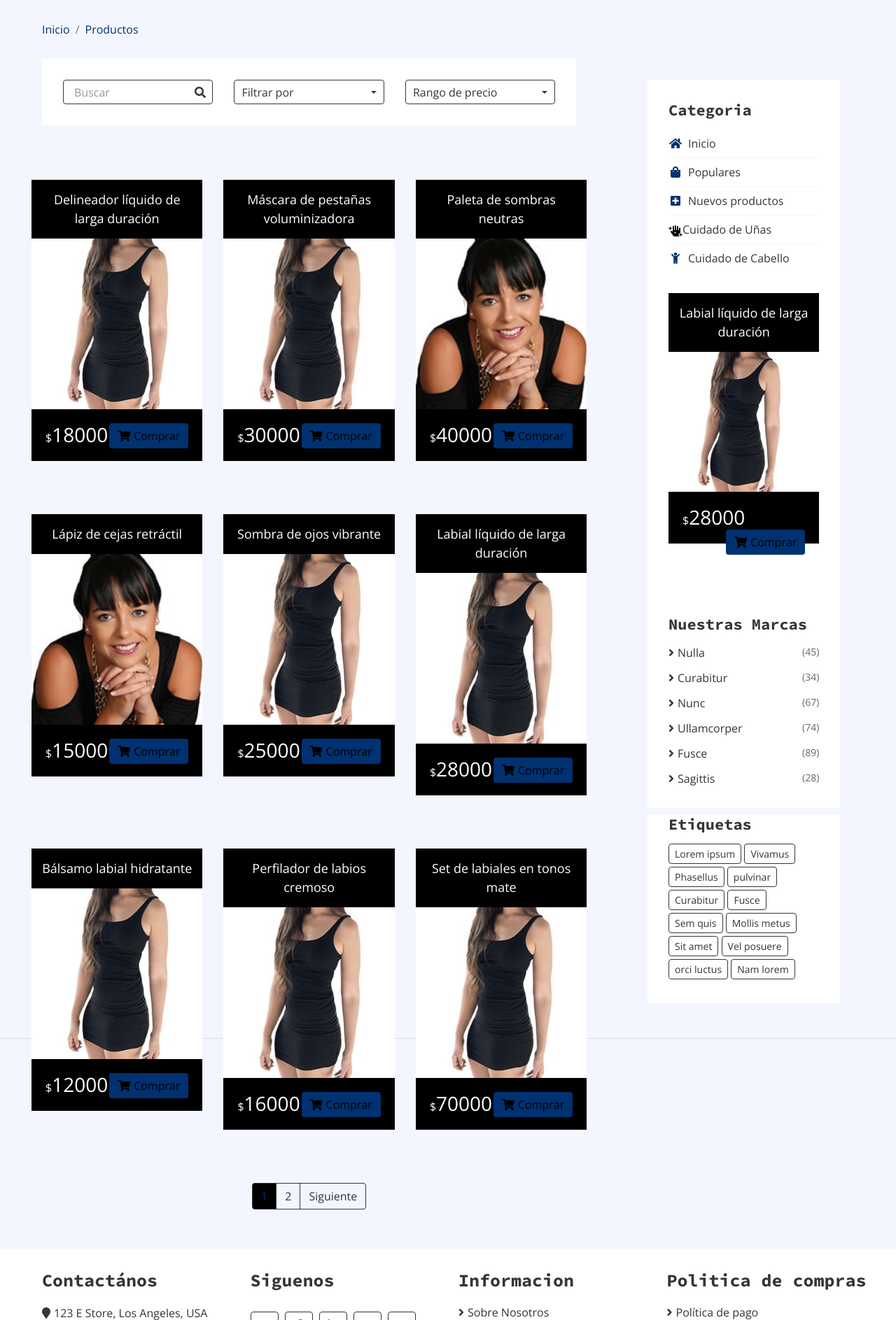
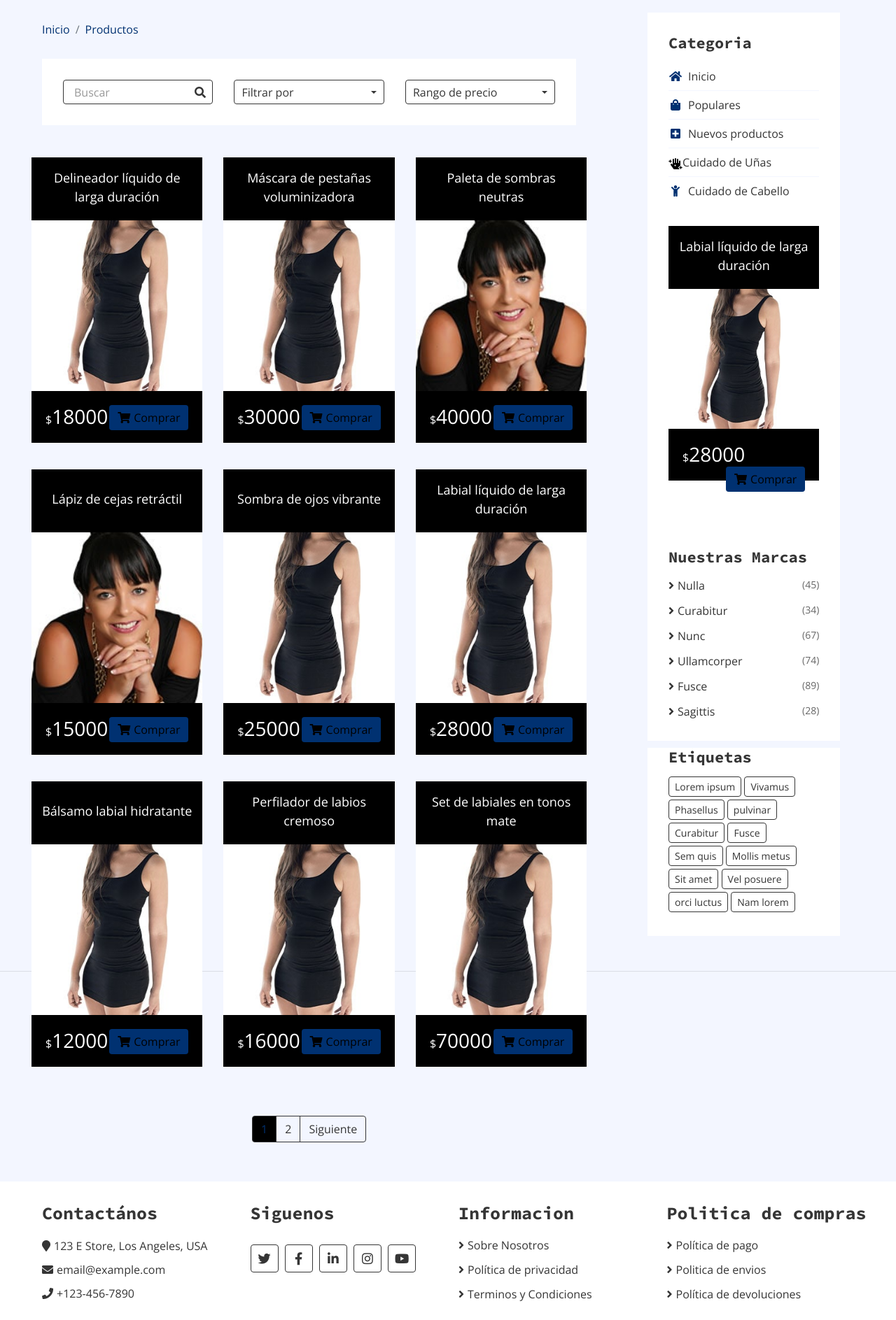
Before and after one commit to Sebas0317/proyectoLC, a Django app: page /product_list/ in a window 1280 px wide. Shown: the part 154-2041 px from the top of the page at 70% size. Run offline with Django 4.2, Linux system fonts and the light colour scheme; data comes from the database, SQL or seed files in the repository; some libraries are stand-ins or nearby versions.

Commit message:
css product list

```diff
--- a/lycdjango/core/static/core/css/productitem.css
+++ b/lycdjango/core/static/core/css/productitem.css
@@ -4,17 +4,25 @@
 /**********************************/
 .product-item {
     position: relative;
+    font-size: 18px;
 }
-
 .product-item .product-title {
     padding: 15px;
     text-align: center;
     background: #000000;
     transition: all .3s;
+    height: 90px;
+    max-width: 100%;
+    white-space: normal; /* Permite el ajuste de línea */
+    display: flex; /* Utiliza flexbox para alinear verticalmente */
+    flex-direction: column; /* Alinea el contenido verticalmente */
+    align-items: center; /* Centra horizontalmente */
+    justify-content: center; /* Centra verticalmente */
 }
 
 .product-item:hover .product-title {
     background: #003171;
+    font-size: 16px;
 }
 
 .product-item .product-title a,
@@ -27,6 +35,11 @@
     margin-bottom: 5px;
     color: #ffffff;
     font-size: 18px;
+    max-width: 100%;
+    text-align: center;
+    overflow: hidden;
+    text-overflow: ellipsis;
+    display: block;
 }
 
 .product-item .product-title .ratting i {
--- a/lycdjango/core/templates/core/base.html
+++ b/lycdjango/core/templates/core/base.html
@@ -140,7 +140,7 @@
     <div class="nav">
       <div class="container-fluid">
         <nav class="navbar navbar-expand-md bg-dark navbar-dark">
-          <a href="#" class="navbar-brand">MENUUUUUUUUUUUUUUUUUUU</a>
+          <a href="#" class="navbar-brand"></a>
           <button
             type="button"
             class="navbar-toggler"
--- a/lycdjango/lycdjango/settings.py
+++ b/lycdjango/lycdjango/settings.py
@@ -12,7 +12,7 @@ SECRET_KEY = 'django-insecure-118lyoxk4kwqaa*g!pmakd8euo9nffxb%l2wcz$v6_(o@9)!jx
 # SECURITY WARNING: don't run with debug turned on in production!
 DEBUG = True
 
-ALLOWED_HOSTS = ['192.168.46.57']
+# ALLOWED_HOSTS = ['192.168.46.57','127.0.0.1:8000']
 
 
 
--- a/lycdjango/productos/templates/productos/product_list.html
+++ b/lycdjango/productos/templates/productos/product_list.html
@@ -111,24 +111,19 @@
 
             <div class="row">
               {% for producto in page_obj %}
-              <div class="col-md-4 mt-5">
+              <div class="col-md-4 mt-3">
                 <div class="product-item">
                   <div class="product-title">
                     <a href="#">{{ producto.nombre }}</a>
                   </div>
                   <div class="product-image">
-                    {% if producto.imagen %}
                     <a href="{% url 'product_detail' producto.id %}">
                       <img
                         src="{{ producto.imagen.url }}"
                         alt="{{ producto.nombre }}"
                       />
                     </a>
-                    {% else %}
-                    <div class="no-image-placeholder">
-                      LO SIENTO NO HAY IMAGEN DISPONIBLE
-                    </div>
-                    {% endif %}
+
                     <div class="product-action">
                       <a href="#"><i class="fa fa-cart-plus"></i></a>
                       <a href="#"><i class="fa fa-heart"></i></a>
```
Also changed, not shown: lycdjango/core/static/core/css/productList.css (line endings or trailing spaces).
